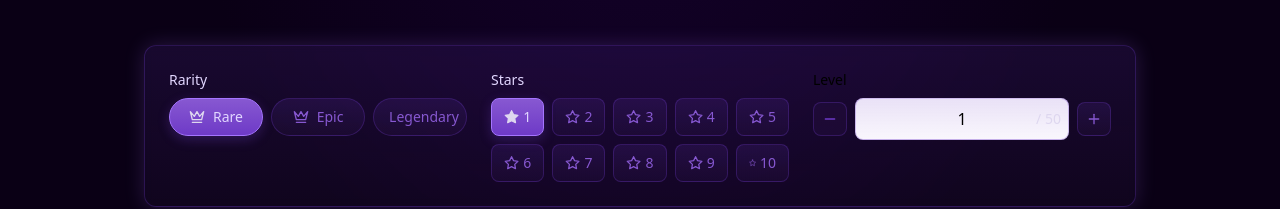
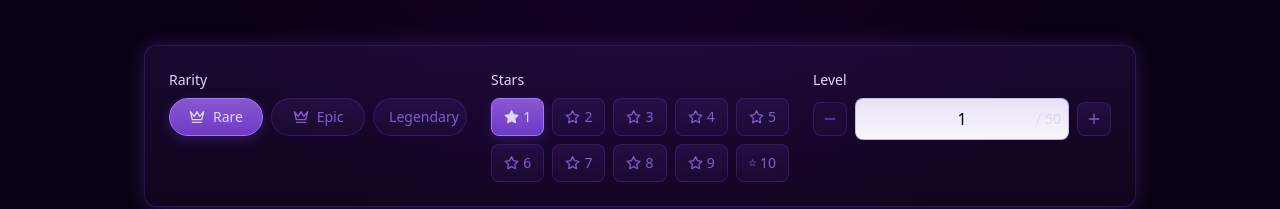
Before and after one commit to FloWsl/sb1-9pdmgk, a React (Vite) app: page / in a window 1280 px wide. Shown: the part 207-416 px from the top of the page. Built offline with nearby package versions, Linux system fonts and the light colour scheme.

Commit message:
Update LevelInput.tsx

```diff
--- a/src/components/LevelInput.tsx
+++ b/src/components/LevelInput.tsx
@@ -31,7 +31,7 @@ export function LevelInput({ level, onChange }: LevelInputProps) {
 
   return (
     <div>
-      <label className="block text-sm font-medium mb-2">Level</label>
+      <label className="block text-sm font-medium text-galaxy-50 mb-2">Level</label>
       <div className="flex items-center gap-2">
         <button
           onClick={handleDecrement}
```
